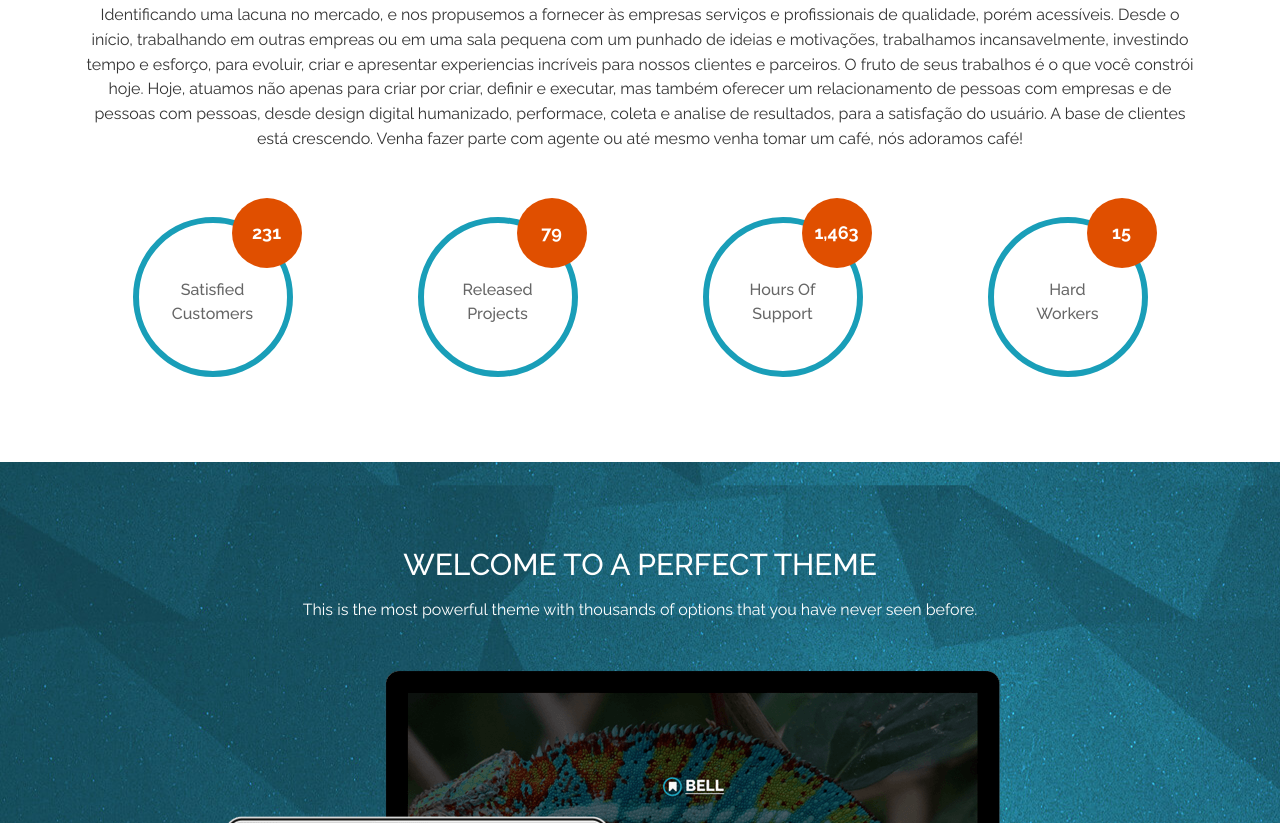
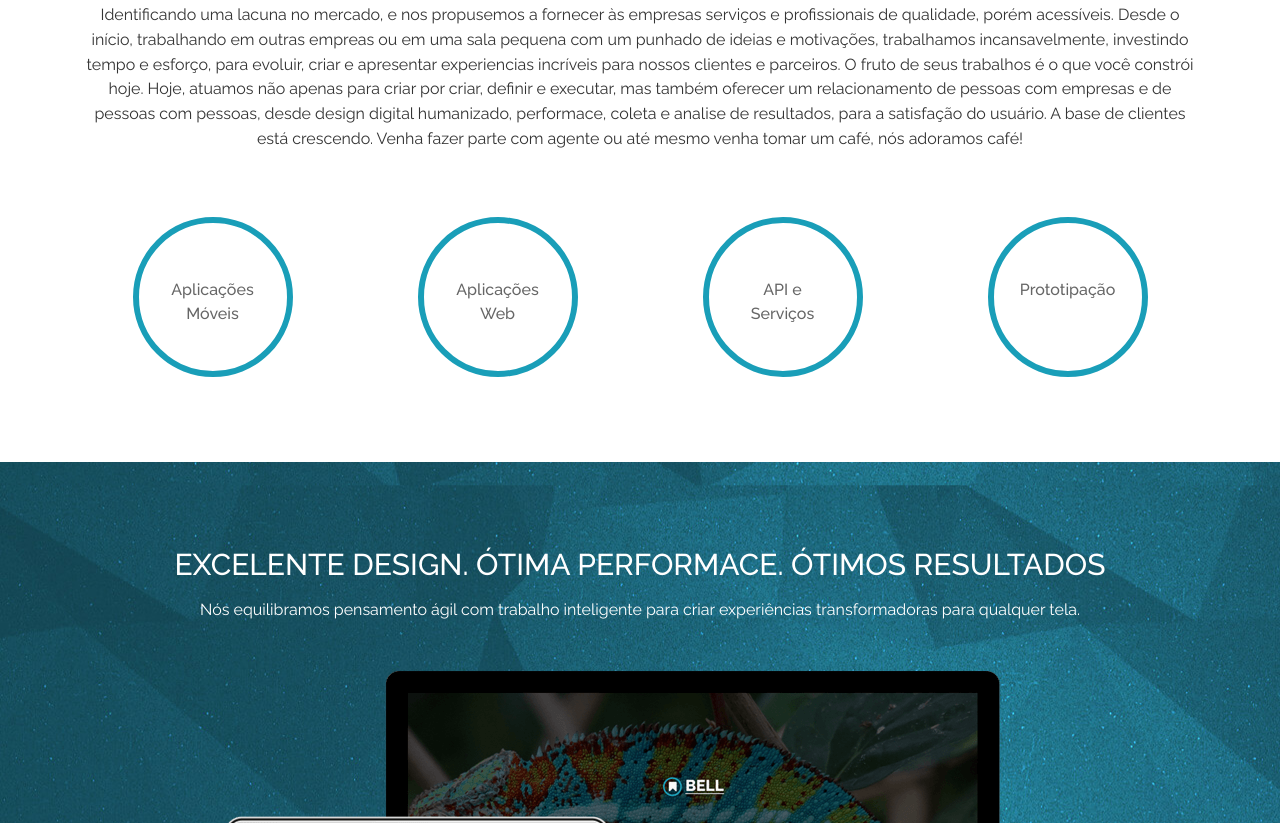
Before and after one commit to petersongfarias/site, a plain HTML site: page Bell/index.html in a window 1280 px wide. Shown: the part 1165-1988 px from the top of the page. Drawn offline with Linux system fonts and the light colour scheme.

Commit message:
update do titulo

```diff
--- a/Bell/index.html
+++ b/Bell/index.html
@@ -97,27 +97,29 @@ Hoje, atuamos não apenas para criar por criar, definir e executar, mas também
       <div class="row stats-row">
         <div class="stats-col text-center col-md-3 col-sm-6">
           <div class="circle">
-            <span class="stats-no" data-toggle="counter-up">232</span> Satisfied Customers
+            Aplicações Móveis
           </div>
         </div>
 
         <div class="stats-col text-center col-md-3 col-sm-6">
           <div class="circle">
-            <span class="stats-no" data-toggle="counter-up">79</span> Released Projects
+             Aplicações Web
           </div>
         </div>
 
         <div class="stats-col text-center col-md-3 col-sm-6">
           <div class="circle">
-            <span class="stats-no" data-toggle="counter-up">1,463</span> Hours Of Support
+            API e Serviços
           </div>
         </div>
 
         <div class="stats-col text-center col-md-3 col-sm-6">
           <div class="circle">
-            <span class="stats-no" data-toggle="counter-up">15</span> Hard Workers
+            Prototipação
           </div>
         </div>
+
+
       </div>
     </div>
   </section>
@@ -125,13 +127,10 @@ Hoje, atuamos não apenas para criar por criar, definir e executar, mas também
   <!-- Parallax -->
 
   <div class="block bg-primary block-pd-lg block-bg-overlay text-center" data-bg-img="img/parallax-bg.jpg" data-settings='{"stellar-background-ratio": 0.6}' data-toggle="parallax-bg">
-    <h2>
-        Welcome to a perfect theme
+    <h2>Excelente design. Ótima performace. Ótimos resultados
       </h2>
 
-    <p>
-      This is the most powerful theme with thousands of options that you have never seen before.
-    </p>
+    <p>Nós equilibramos pensamento ágil com trabalho inteligente para criar experiências transformadoras para qualquer tela.</p>
     <img alt="Bell - A perfect theme" class="gadgets-img hidden-md-down" src="img/gadgets.png">
   </div>
   <!-- /Parallax -->
```
